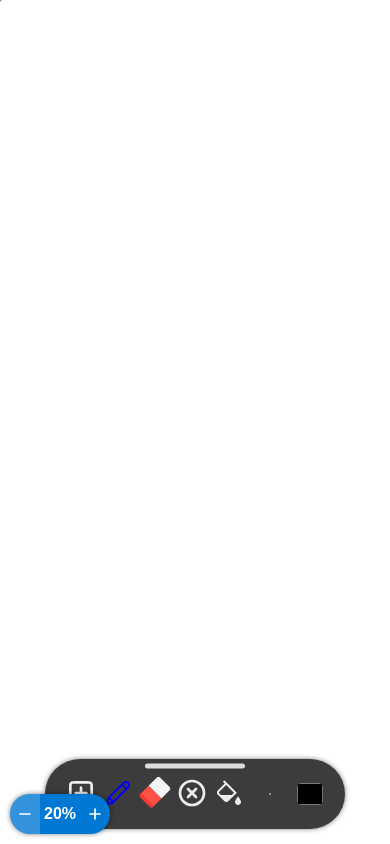
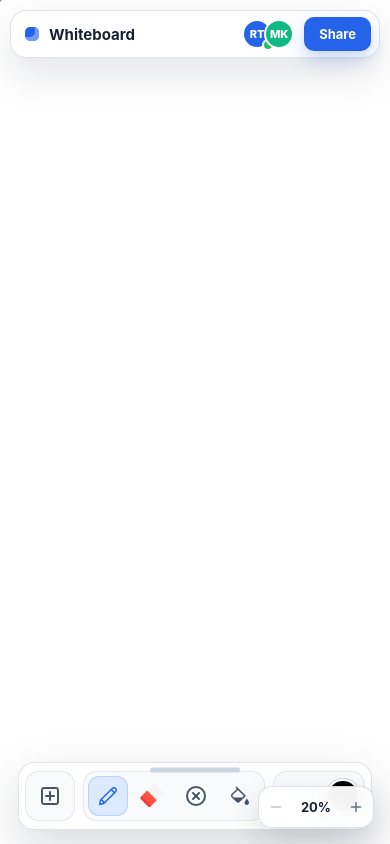
Before and after one commit to rtcoder/whiteboard, a website with bundled scripts: page index.html in a window 390 px wide. Built offline with nearby package versions, Linux system fonts and the light colour scheme.

Commit message:
Refactor toolbar and zoom styles for improved responsiveness and modernized UI; add clamped zoom offset logic

```diff
--- a/css/style.css
+++ b/css/style.css
@@ -11,10 +11,23 @@
 }
 
 body {
+    --surface: rgba(255, 255, 255, 0.92);
+    --surface-strong: #fff;
+    --border: rgba(15, 23, 42, 0.12);
+    --text: #172033;
+    --muted: #64748b;
+    --accent: #2563eb;
+    --accent-soft: #dbeafe;
     width: 100dvw;
     height: 100dvh;
     overflow: hidden;
-    font-family: sans-serif;
+    font-family: Inter, ui-sans-serif, system-ui, -apple-system, BlinkMacSystemFont, "Segoe UI", sans-serif;
+    color: var(--text);
+    background:
+        linear-gradient(rgba(15, 23, 42, 0.04) 1px, transparent 1px),
+        linear-gradient(90deg, rgba(15, 23, 42, 0.04) 1px, transparent 1px),
+        #f7f9fc;
+    background-size: 32px 32px;
 }
 
 svg, img {
@@ -39,6 +52,7 @@ svg, img {
     position: fixed;
     transform: scale(0.2);
     transform-origin:top left;
+    box-shadow: 0 20px 60px rgba(15, 23, 42, 0.08);
 }
 
 .draw-handler {
@@ -49,3 +63,108 @@ svg, img {
     left: 0;
     z-index: 1;
 }
+
+.workspace-bar {
+    position: fixed;
+    top: 14px;
+    left: 50%;
+    z-index: 2;
+    display: flex;
+    align-items: center;
+    justify-content: space-between;
+    width: min(720px, calc(100dvw - 28px));
+    min-height: 48px;
+    padding: 6px 8px 6px 14px;
+    border: 1px solid var(--border);
+    border-radius: 16px;
+    background: var(--surface);
+    box-shadow: 0 16px 40px rgba(15, 23, 42, 0.12);
+    backdrop-filter: blur(18px);
+    transform: translateX(-50%);
+}
+
+.board-title,
+.collaboration,
+.presence {
+    display: flex;
+    align-items: center;
+}
+
+.board-title {
+    gap: 10px;
+    min-width: 0;
+    font-size: 15px;
+    font-weight: 700;
+}
+
+.board-mark {
+    width: 14px;
+    height: 14px;
+    border-radius: 5px;
+    background: var(--accent);
+    box-shadow: inset -4px -4px 0 rgba(255, 255, 255, 0.35);
+}
+
+.collaboration {
+    gap: 10px;
+}
+
+.presence {
+    padding-left: 8px;
+}
+
+.avatar {
+    position: relative;
+    display: grid;
+    place-items: center;
+    width: 30px;
+    height: 30px;
+    margin-left: -8px;
+    border: 2px solid var(--surface-strong);
+    border-radius: 50%;
+    background: var(--avatar-color);
+    color: #fff;
+    font-size: 11px;
+    font-weight: 800;
+    letter-spacing: 0;
+}
+
+.avatar.active::after {
+    content: "";
+    position: absolute;
+    width: 8px;
+    height: 8px;
+    margin: 22px 0 0 22px;
+    border: 2px solid var(--surface-strong);
+    border-radius: 50%;
+    background: #22c55e;
+}
+
+.share-button {
+    min-height: 34px;
+    padding: 0 14px;
+    border: 1px solid rgba(37, 99, 235, 0.24);
+    border-radius: 10px;
+    background: var(--accent);
+    color: #fff;
+    font: inherit;
+    font-size: 13px;
+    font-weight: 750;
+    cursor: pointer;
+    box-shadow: 0 8px 18px rgba(37, 99, 235, 0.26);
+}
+
+.share-button:hover {
+    background: #1d4ed8;
+}
+
+@media (max-width: 560px) {
+    .workspace-bar {
+        top: 10px;
+        width: calc(100dvw - 20px);
+    }
+
+    .presence .avatar:nth-child(n + 3) {
+        display: none;
+    }
+}
--- a/css/toolbar.css
+++ b/css/toolbar.css
@@ -1,142 +1,134 @@
 .toolbar {
-    --toolbar-background-color: #3c3c3c;
-    --toolbar-width: 300px;
-    --toolbar-height: 70px;
+    --toolbar-background-color: rgba(255, 255, 255, 0.94);
+    --toolbar-width: min(540px, calc(100dvw - 28px));
+    --toolbar-height: 64px;
     position: fixed;
-    z-index: 1;
-    transform: translate(-50%, -50%);
-    background: var(--toolbar-background-color);
-    padding: 15px;
-    border-radius: 50px;
+    z-index: 2;
     display: flex;
     align-items: center;
     justify-content: center;
-    gap: 10px;
-    transition-property: width, height, top, left;
+    padding: 8px;
+    border: 1px solid var(--border);
+    border-radius: 18px;
+    background: var(--toolbar-background-color);
+    box-shadow: 0 18px 50px rgba(15, 23, 42, 0.16);
+    backdrop-filter: blur(18px);
+    transform: translate(-50%, -50%);
+    transition-property: width, height, top, left, border-radius;
     transition-duration: 0.2s;
     transition-timing-function: ease-in;
-    box-shadow: 0 0 5px rgba(0, 0, 0, 0.5);
 
     &:is(.left,.right) {
         top: 50%;
-        height: var(--toolbar-width);
         width: var(--toolbar-height);
+        height: auto;
+        max-height: calc(100dvh - 120px);
 
         .move-handler {
+            top: 50%;
             width: 5px;
-            height: 100px;
-            top: 50%;
+            height: 80px;
         }
 
-        .toolbar-content {
+        .toolbar-content,
+        .tool-group,
+        .tool-settings {
             flex-direction: column;
         }
     }
 
     &:is(.top,.bottom) {
         left: 50%;
-        height: var(--toolbar-height);
-        width: var(--toolbar-width);
+        width: max-content;
+        max-width: var(--toolbar-width);
+        min-height: var(--toolbar-height);
 
         .move-handler {
-            width: 100px;
+            left: 50%;
+            width: 90px;
             height: 5px;
-            left: 50%;
         }
 
-        .toolbar-content {
+        .toolbar-content,
+        .tool-group,
+        .tool-settings {
             flex-direction: row;
         }
     }
 
     &.bottom {
-        top: calc(100dvh - 50px);
+        top: calc(100dvh - 48px);
 
         &.hidden {
-            top: calc(100dvh + 50px);
+            top: calc(100dvh + 54px);
         }
 
         .move-handler {
             top: 7px;
         }
 
-        .toolbar-content {
-            .line-width-preview {
-                .list {
+        .line-width-preview .list {
+            bottom: calc(100% + 8px);
             flex-direction: column;
-                    bottom: 0;
-                }
-            }
         }
     }
 
     &.top {
-        top: 50px;
+        top: 82px;
 
         &.hidden {
-            top: -50px;
+            top: -54px;
         }
 
         .move-handler {
-            top: 63px;
+            bottom: 3px;
         }
 
-        .toolbar-content {
-            .line-width-preview {
-                .list {
+        .line-width-preview .list {
+            top: calc(100% + 8px);
             flex-direction: column-reverse;
-                    top: 0;
-                }
-            }
         }
     }
 
     &.left {
-        left: 50px;
+        left: 44px;
 
         &.hidden {
-            left: -50px;
+            left: -54px;
         }
 
         .move-handler {
-            left: 63px;
+            right: 2px;
         }
 
-        .toolbar-content {
-            .line-width-preview {
-                .list {
+        .line-width-preview .list {
+            left: calc(100% + 8px);
             flex-direction: row-reverse;
-                    left: 0;
-                }
-            }
         }
     }
 
     &.right {
-        left: calc(100vw - 50px);
+        left: calc(100vw - 44px);
 
         &.hidden {
-            left: calc(100vw + 50px);
+            left: calc(100vw + 54px);
         }
 
         .move-handler {
             left: 7px;
         }
 
-        .toolbar-content {
-            .line-width-preview {
-                .list {
+        .line-width-preview .list {
+            right: calc(100% + 8px);
             flex-direction: row;
-                    right: 0;
-                }
-            }
         }
     }
 
     &.moving {
-        width: 70px;
-        height: 70px;
+        width: 62px;
+        height: 62px;
         overflow: hidden;
+        border-radius: 50%;
         cursor: grabbing;
         transition-property: width, height;
         transition-duration: 0.2s;
@@ -148,18 +140,18 @@
         }
 
         .move-handler {
-            width: 5px;
-            height: 5px;
+            width: 7px;
+            height: 7px;
             cursor: grabbing;
         }
     }
 
     .move-handler {
         position: absolute;
+        border-radius: 999px;
+        background: #cbd5e1;
+        cursor: grab;
         transform: translate(-50%, -50%);
-        background: #ddd;
-        border-radius: 5px;
-        cursor: grab;
         transition-property: width, height;
         transition-duration: 0.2s;
         transition-timing-function: ease-in;
@@ -167,97 +159,160 @@
 
     .toolbar-content {
         display: flex;
-        gap: 5px;
+        align-items: center;
+        gap: 8px;
+        max-width: 100%;
         opacity: 1;
+        scrollbar-width: none;
+        transition: opacity 0.2s ease-in;
+    }
+
+    .toolbar-content::-webkit-scrollbar {
+        display: none;
+    }
+
+    .tool-group {
+        display: flex;
         align-items: center;
-        transition: opacity 0.2s ease-in;
+        gap: 4px;
+        padding: 4px;
+        border: 1px solid rgba(15, 23, 42, 0.08);
+        border-radius: 14px;
+        background: rgba(248, 250, 252, 0.88);
+    }
 
-        & button {
+    .tool-settings {
+        gap: 8px;
+    }
+
+    button,
+    .line-width-preview,
+    .color {
+        flex: 0 0 auto;
+    }
+
+    button {
+        display: grid;
+        place-items: center;
+        width: 40px;
+        height: 40px;
         border: none;
+        border-radius: 11px;
         background: transparent;
-            --icon-color: #eee;
+        --icon-color: #475569;
+        cursor: pointer;
+        transition: background 0.15s ease, box-shadow 0.15s ease, transform 0.15s ease;
+
+        &:hover {
+            background: #e2e8f0;
+        }
+
+        &:active {
+            transform: scale(0.96);
+        }
 
         &.active {
-                --icon-color: blue;
+            --icon-color: var(--accent);
+            background: var(--accent-soft);
+            box-shadow: inset 0 0 0 1px rgba(37, 99, 235, 0.18);
         }
 
         & svg {
-                width: 32px;
-                height: 32px;
+            width: 24px;
+            height: 24px;
+        }
+    }
+
+    &:not(.hidden) {
+        .line-width-preview:hover {
+            .list {
+                display: flex;
+            }
         }
     }
 
     .line-width-preview {
+        position: relative;
+        display: flex;
+        align-items: center;
+        justify-content: center;
         width: 40px;
         height: 40px;
-            position: relative;
-            display: flex;
-            justify-content: center;
-            align-items: center;
+        border-radius: 11px;
+        cursor: pointer;
 
-            .preview {
-                width: calc(var(--lineWidth) * var(--scale));
+        .preview,
+        .opt {
+            width: clamp(8px, calc(var(--lineWidth) * 0.65), 22px);
             aspect-ratio: 1/1;
-                border-radius: 50px;
-                border: 1px solid #ccc;
+            border: 1px solid #94a3b8;
+            border-radius: 50%;
+            background: #fff;
         }
 
         .list {
+            position: absolute;
+            z-index: 3;
             display: none;
-                flex-direction: column;
-                position: absolute;
+            padding: 5px;
+            border: 1px solid var(--border);
+            border-radius: 14px;
             background: var(--toolbar-background-color);
+            box-shadow: 0 14px 36px rgba(15, 23, 42, 0.16);
+            backdrop-filter: blur(18px);
         }
-
-            &:hover {
-                background: rgba(0, 0, 0, 0.4);
-
-                .list {
-                    display: flex;
 
         .item {
             display: flex;
+            align-items: center;
             justify-content: center;
-                        align-items: center;
-                        width: 40px;
-                        height: 40px;
+            width: 38px;
+            height: 38px;
+            border-radius: 10px;
             cursor: pointer;
 
             &:hover {
-                            background: rgba(0, 0, 0, 0.4);
+                background: #e2e8f0;
             }
 
-                        .opt {
-                            pointer-events: none;
-                            width: calc(var(--lineWidth) * var(--scale));
-                            aspect-ratio: 1/1;
-                            border-radius: 50px;
-                            border: 1px solid #ccc;
-                        }
-
-                        &.active {
-                            .opt {
-                                border-color: #09c;
-                            }
-                        }
-                    }
+            &.active .opt {
+                border-color: var(--accent);
+                box-shadow: 0 0 0 3px rgba(37, 99, 235, 0.16);
             }
         }
     }
 
     .color {
         display: flex;
-            width: 30px;
-            height: 30px;
-            border-radius: 30px;
+        width: 34px;
+        height: 34px;
+        border: 2px solid #fff;
+        border-radius: 50%;
         overflow: hidden;
+        box-shadow: 0 0 0 1px rgba(15, 23, 42, 0.18);
     }
 
-        & input[type="color"] {
+    input[type="color"] {
+        width: 42px;
+        height: 42px;
+        margin: -4px;
         border: none;
         background: transparent;
-            width: 30px;
-            height: 30px;
+        cursor: pointer;
+
+        &::-webkit-color-swatch-wrapper {
+            padding: 0;
         }
     }
 }
+
+@media (max-width: 560px) {
+    .toolbar {
+        --toolbar-width: calc(100dvw - 20px);
+        border-radius: 16px;
+
+        &:is(.top,.bottom) {
+            padding-inline: 6px;
+        }
+    }
+}
--- a/css/zoom.css
+++ b/css/zoom.css
@@ -1,51 +1,60 @@
 .zoom-container {
     position: fixed;
-    left: 10px;
-    bottom: 10px;
-    width: 100px;
-    height: 40px;
+    right: 16px;
+    bottom: 16px;
+    z-index: 2;
     display: flex;
-    flex-direction: row;
-    justify-content: space-between;
-    z-index: 1;
-    background: #0078d4;
-    color: #fff;
-    border-radius: 20px;
+    align-items: center;
+    width: 116px;
+    height: 42px;
+    border: 1px solid var(--border);
+    border-radius: 14px;
     overflow: hidden;
-    box-shadow: 0 0 5px rgba(0, 0, 0, 0.5);
+    background: var(--surface);
+    color: var(--text);
+    box-shadow: 0 14px 34px rgba(15, 23, 42, 0.14);
+    backdrop-filter: blur(18px);
 
-    .minus, .plus, .value {
+    .minus,
+    .plus,
+    .value {
         display: flex;
+        align-items: center;
         justify-content: center;
-        align-items: center;
-        transition: background 0.2s ease-in-out;
-
     }
 
-    .minus, .plus {
-        width: 30px;
-        flex: 0 0 30px;
+    .minus,
+    .plus {
+        width: 34px;
+        height: 100%;
+        flex: 0 0 34px;
         cursor: pointer;
+        transition: background 0.15s ease;
 
         &:hover {
-            background: rgba(0, 0, 0, 0.2);
+            background: #e2e8f0;
         }
 
         &.disabled {
             cursor: default;
-            background: rgba(255, 255, 255, 0.2);
+            opacity: 0.42;
+            background: transparent;
         }
 
         & svg {
-            width: 20px;
-            height: 20px;
+            width: 18px;
+            height: 18px;
+        }
+
+        & path {
+            stroke: var(--muted);
         }
     }
 
     .value {
+        width: 100%;
+        font-size: 13px;
+        font-weight: 750;
         cursor: default;
-        width: 100%;
-        font-weight: bold; /* Pogrubiona wartość */
-        font-size: 16px; /* Rozmiar tekstu wartości */
     }
 }
--- a/index.html
+++ b/index.html
@@ -9,10 +9,27 @@
 <body style="--scale: 0.2; --lineWidth: 10px">
 <canvas id="whiteboard"></canvas>
 <div class="draw-handler"></div>
+
+<header class="workspace-bar">
+  <div class="board-title">
+    <span class="board-mark"></span>
+    <span>Whiteboard</span>
+  </div>
+  <div class="collaboration">
+    <div class="presence">
+      <span class="avatar active" style="--avatar-color: #2563eb">RT</span>
+      <span class="avatar" style="--avatar-color: #10b981">MK</span>
+      <span class="avatar" style="--avatar-color: #f97316">A</span>
+    </div>
+    <button class="share-button" type="button">Share</button>
+  </div>
+</header>
+
 <div class="toolbar bottom">
   <div class="move-handler"></div>
   <div class="toolbar-content">
-    <button id="add">
+    <div class="tool-group">
+    <button id="add" title="Add" aria-label="Add">
       <svg width="800px" height="800px" viewBox="0 0 24 24" fill="none" xmlns="http://www.w3.org/2000/svg">
         <g id="Edit / Add_Plus_Square">
           <path id="Vector"
@@ -21,14 +38,16 @@
         </g>
       </svg>
     </button>
-    <button class="tool active" id="pen">
+    </div>
+    <div class="tool-group">
+    <button class="tool active" id="pen" title="Pen" aria-label="Pen">
       <svg fill="var(--icon-color)" width="800px" height="800px" viewBox="0 0 32 32"
            xmlns="http://www.w3.org/2000/svg">
         <path
             d="M 23.90625 3.96875 C 22.859375 3.96875 21.8125 4.375 21 5.1875 L 5.1875 21 L 5.125 21.3125 L 4.03125 26.8125 L 3.71875 28.28125 L 5.1875 27.96875 L 10.6875 26.875 L 11 26.8125 L 26.8125 11 C 28.4375 9.375 28.4375 6.8125 26.8125 5.1875 C 26 4.375 24.953125 3.96875 23.90625 3.96875 Z M 23.90625 5.875 C 24.410156 5.875 24.917969 6.105469 25.40625 6.59375 C 26.378906 7.566406 26.378906 8.621094 25.40625 9.59375 L 24.6875 10.28125 L 21.71875 7.3125 L 22.40625 6.59375 C 22.894531 6.105469 23.402344 5.875 23.90625 5.875 Z M 20.3125 8.71875 L 23.28125 11.6875 L 11.1875 23.78125 C 10.53125 22.5 9.5 21.46875 8.21875 20.8125 Z M 6.9375 22.4375 C 8.136719 22.921875 9.078125 23.863281 9.5625 25.0625 L 6.28125 25.71875 Z"/>
       </svg>
     </button>
-    <button class="tool" id="eraser">
+    <button class="tool" id="eraser" title="Eraser" aria-label="Eraser">
       <svg width="800px" height="800px" viewBox="-2.17 0 80.129 80.129" xmlns="http://www.w3.org/2000/svg">
         <g id="eraser" transform="translate(-1067.853 -238.567)">
           <path
@@ -43,7 +62,7 @@
         </g>
       </svg>
     </button>
-    <button id="clear">
+    <button id="clear" title="Clear" aria-label="Clear">
       <svg width="800px" height="800px" viewBox="0 0 24 24" fill="none" xmlns="http://www.w3.org/2000/svg">
         <path d="M9 9L15 15" stroke="var(--icon-color)" stroke-width="2" stroke-linecap="round"
               stroke-linejoin="round"/>
@@ -53,14 +72,16 @@
                 stroke-linejoin="round"/>
       </svg>
     </button>
-    <button class="tool" id="fill">
+    <button class="tool" id="fill" title="Fill" aria-label="Fill">
       <svg fill="var(--icon-color)" width="800px" height="800px" viewBox="0 0 32 32"
            xmlns="http://www.w3.org/2000/svg">
         <path
             d="M 11.300781 3.3007812 L 9.9003906 4.6992188 L 11.699219 6.5 L 4.8007812 13.400391 C 3.6007812 14.600391 3.6007813 16.499219 4.8007812 17.699219 L 4.9003906 17.800781 L 11.199219 24.099609 C 12.399219 25.299609 14.3 25.299609 15.5 24.099609 L 23.099609 16.5 L 23.800781 15.800781 L 14.099609 6.0996094 L 13.300781 5.3007812 L 13.099609 5.0996094 L 11.300781 3.3007812 z M 13.099609 7.9003906 L 21 15.800781 L 18.800781 18 L 7.8984375 18 L 6.1992188 16.300781 C 5.7992187 15.900781 5.7992187 15.200781 6.1992188 14.800781 L 13.099609 7.9003906 z M 25 19.300781 L 24.199219 20.5 C 24.199219 20.5 23.699609 21.299219 23.099609 22.199219 C 22.799609 22.699219 22.600391 23.099609 22.400391 23.599609 C 22.200391 24.099609 22 24.4 22 25 C 22 26.6 23.4 28 25 28 C 26.6 28 28 26.6 28 25 C 28 24.4 27.799609 24 27.599609 23.5 C 27.399609 23 27.100391 22.499609 26.900391 22.099609 C 26.400391 21.199609 25.800781 20.400391 25.800781 20.400391 L 25 19.300781 z"/>
       </svg>
     </button>
+    </div>
 
+    <div class="tool-group tool-settings">
     <div class="line-width-preview">
       <div class="preview"></div>
 
@@ -84,7 +105,8 @@
     </div>
 
     <div class="color">
-      <input type="color" id="fillColor">
+      <input type="color" id="fillColor" title="Color" aria-label="Color">
+    </div>
     </div>
   </div>
 </div>
```
Also changed, not shown: js/events.js (+3 -13 lines), js/utils.js (+8 -0 lines). Lines whose indentation alone changed are shown as unchanged.
